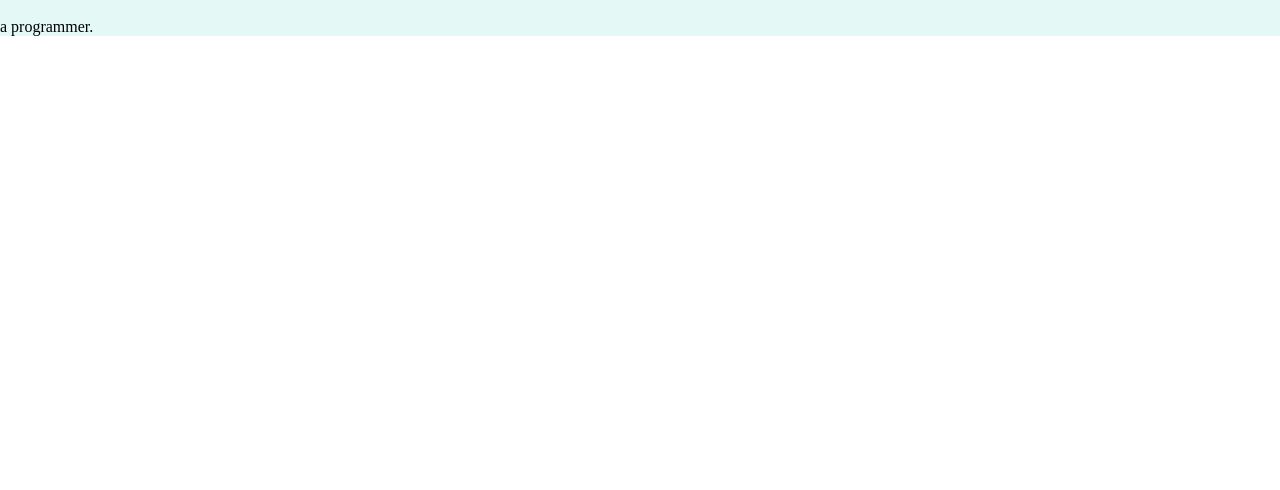
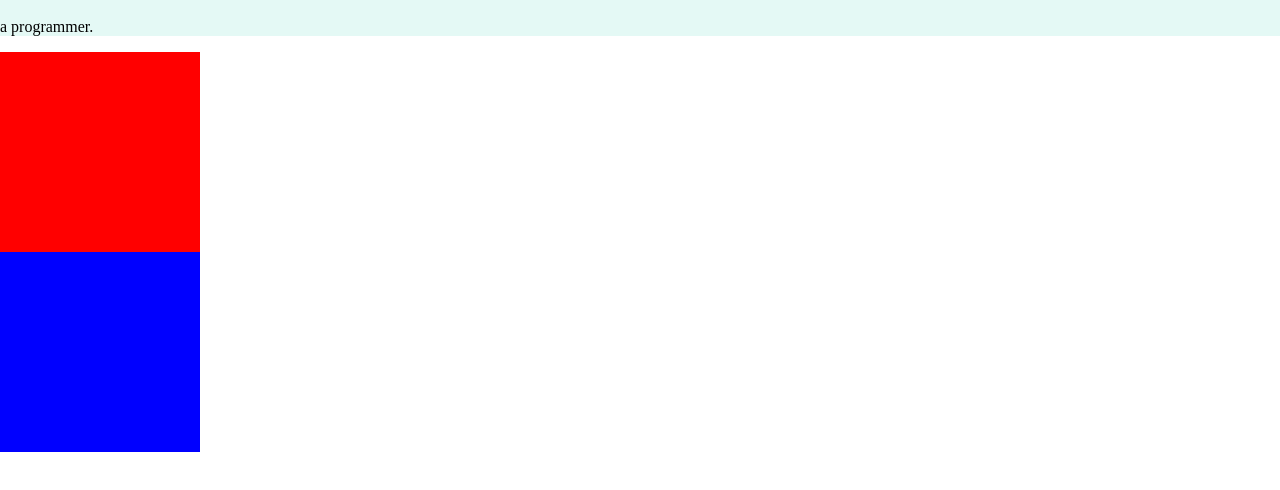
Before and after one commit to Codelif/Harsh, a plain HTML site: page index.html in a window 1280 px wide. Shown: the part 40-530 px from the top of the page. Drawn offline with Linux system fonts and the light colour scheme.

Commit message:
box model

```diff
--- a/css/styles.css
+++ b/css/styles.css
@@ -1,9 +1,19 @@
-div {
+.topcontainer {
     background-color: #e4f9f5;
 }
+.middlecontainer {
+    background-color: red;
+    height: 200px;
+    width: 200px;
+}
+.bottomcontainer {
+    background-color: blue;
+    height: 200px;
+    width: 200px;
+}
 body {
-    margin: 0px;
+    margin: 0;
 }
 h1 {
-    margin-top: 0px;
+    margin-top: 0;
 }
--- a/index.html
+++ b/index.html
@@ -8,10 +8,11 @@
     <link rel="shortcut icon" href="res/favicon.ico" type="image/x-icon">
 </head>
 <body>
-    <div>
+    <div class="topcontainer">
         <h1>I'm Harsh</h1>
         <p>a programmer.</p>
     </div>
-
+    <div class="middlecontainer"></div>
+    <div class="bottomcontainer"></div>
 </body>
 </html>
```
